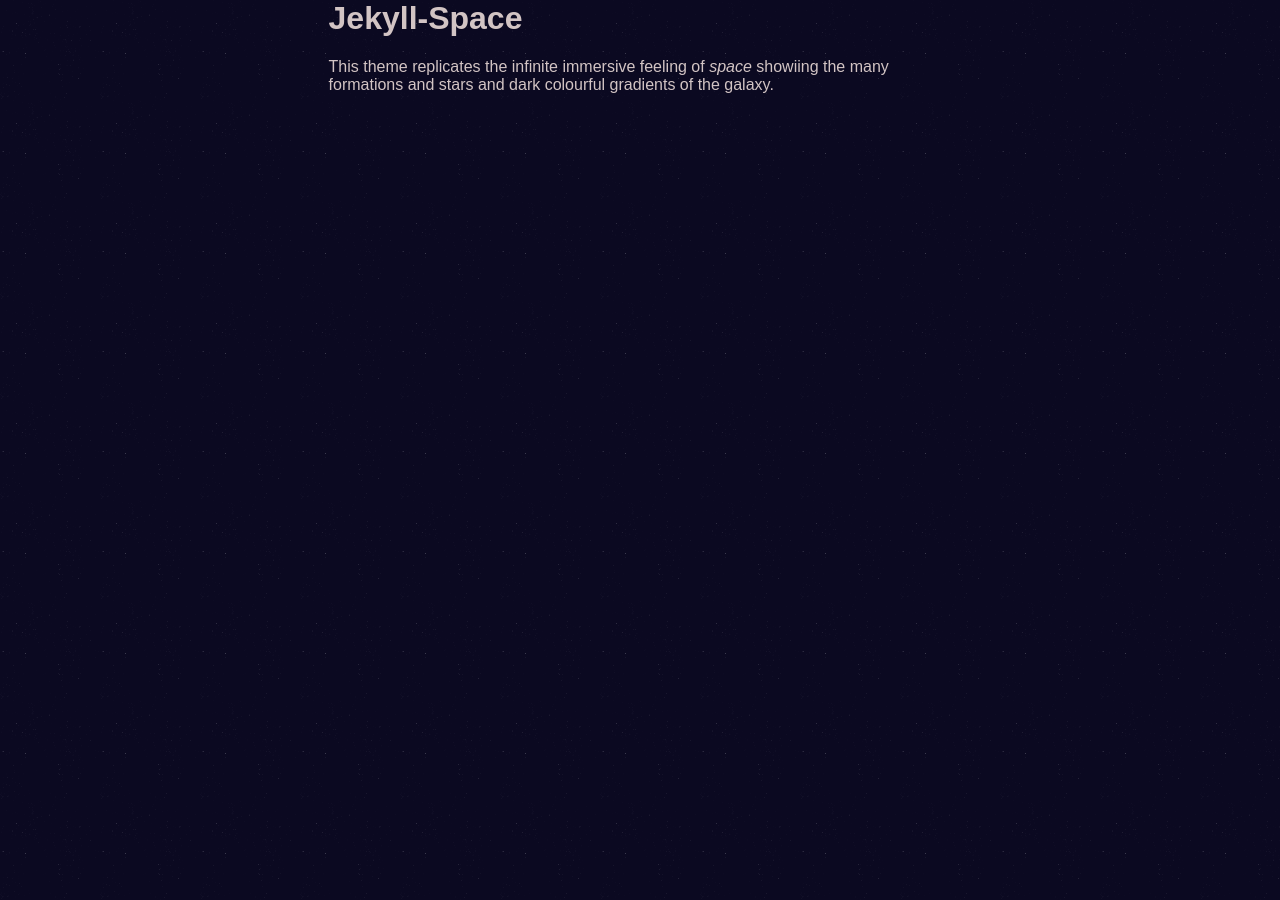
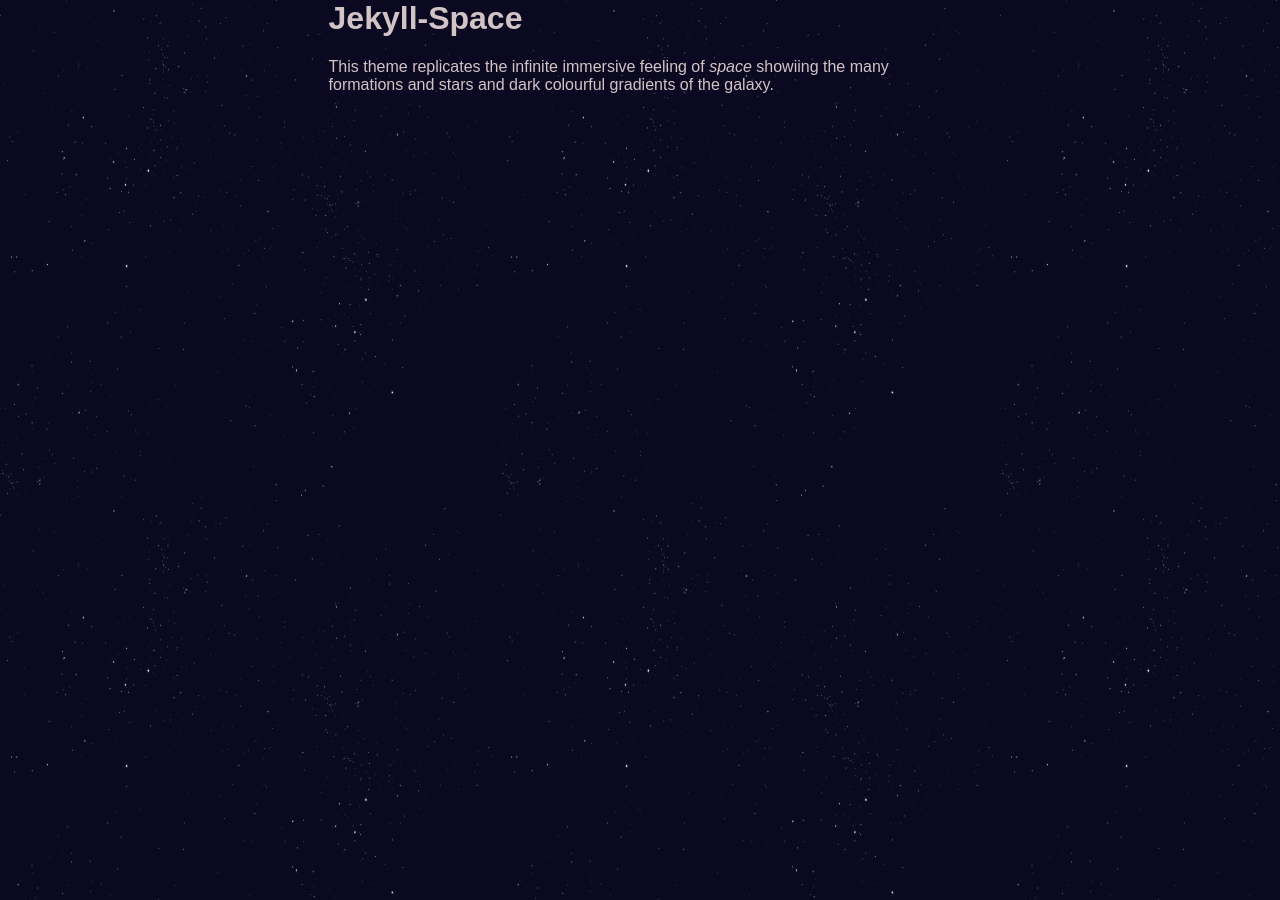
Before and after one commit to tacocatCLAUS/jekyll-space, a Jekyll site: the page built from index.md, in a window 1280 px wide. Built offline with Jekyll 4.4.1, drawn with Linux system fonts in a browser that asks for light colours.

Commit message:
Update base.scss

```diff
--- a/_sass/base.scss
+++ b/_sass/base.scss
@@ -14,5 +14,5 @@ body {
     height: 100vh;
     background-image: url('/assets/stars.png');
     background-repeat: repeat;
-    background-size: 100px 100px;
+    background-size: 500px 500px;
 }
```
